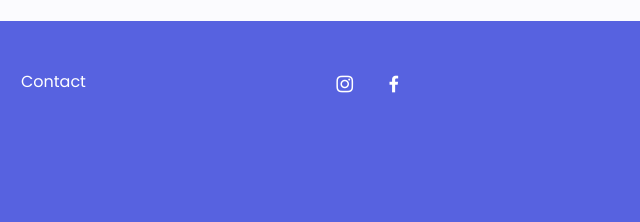
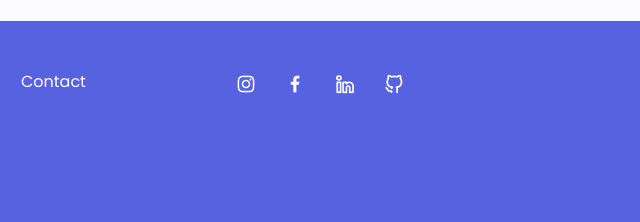
Before and after one commit to bayuSarifudin/Dev_Bayu, a plain HTML site: page index.html in a window 1280 px wide. Shown: the part 4811-5033 px from the top of the page, 596-1236 px from the left. Drawn offline with nearby package versions, Linux system fonts and the light colour scheme.

Commit message:
benerin icon home sama nambahin icon di footer

```diff
--- a/index.html
+++ b/index.html
@@ -542,6 +542,20 @@
 						>
 							<i class="uil uil-facebook-f"></i>
 						</a>
+						<a
+							href="https://www.linkedin.com/in/bayu-s-3b2b23b4/"
+							class="footer__social"
+							target="_blank"
+						>
+							<i class="uil uil-linkedin-alt"></i>
+						</a>
+						<a
+							href="https://github.com/bayuSarifudin"
+							class="footer__social"
+							target="_blank"
+						>
+							<i class="uil uil-github-alt"></i>
+						</a>
 					</div>
 				</div>
 
--- a/public/css/main.css
+++ b/public/css/main.css
@@ -116,6 +116,7 @@ body {
 	font-size: var(--normal-font-size);
 	background-color: var(--body-color);
 	color: var(--text-color);
+	overflow-x: hidden;
 }
 
 h1,
@@ -278,12 +279,6 @@ button {
 }
 
 /*==================== HOME ====================*/
-/* .home {
-	height: 100vh;
-	display: flex;
-	justify-content: center;
-	align-items: center;
-} */
 
 .home__container {
 	gap: 1rem;
@@ -299,6 +294,7 @@ button {
 	display: grid;
 	grid-template-columns: max-content;
 	row-gap: 1rem;
+	/* transform: translateX(0); */
 }
 
 .home__social-icon {
```
